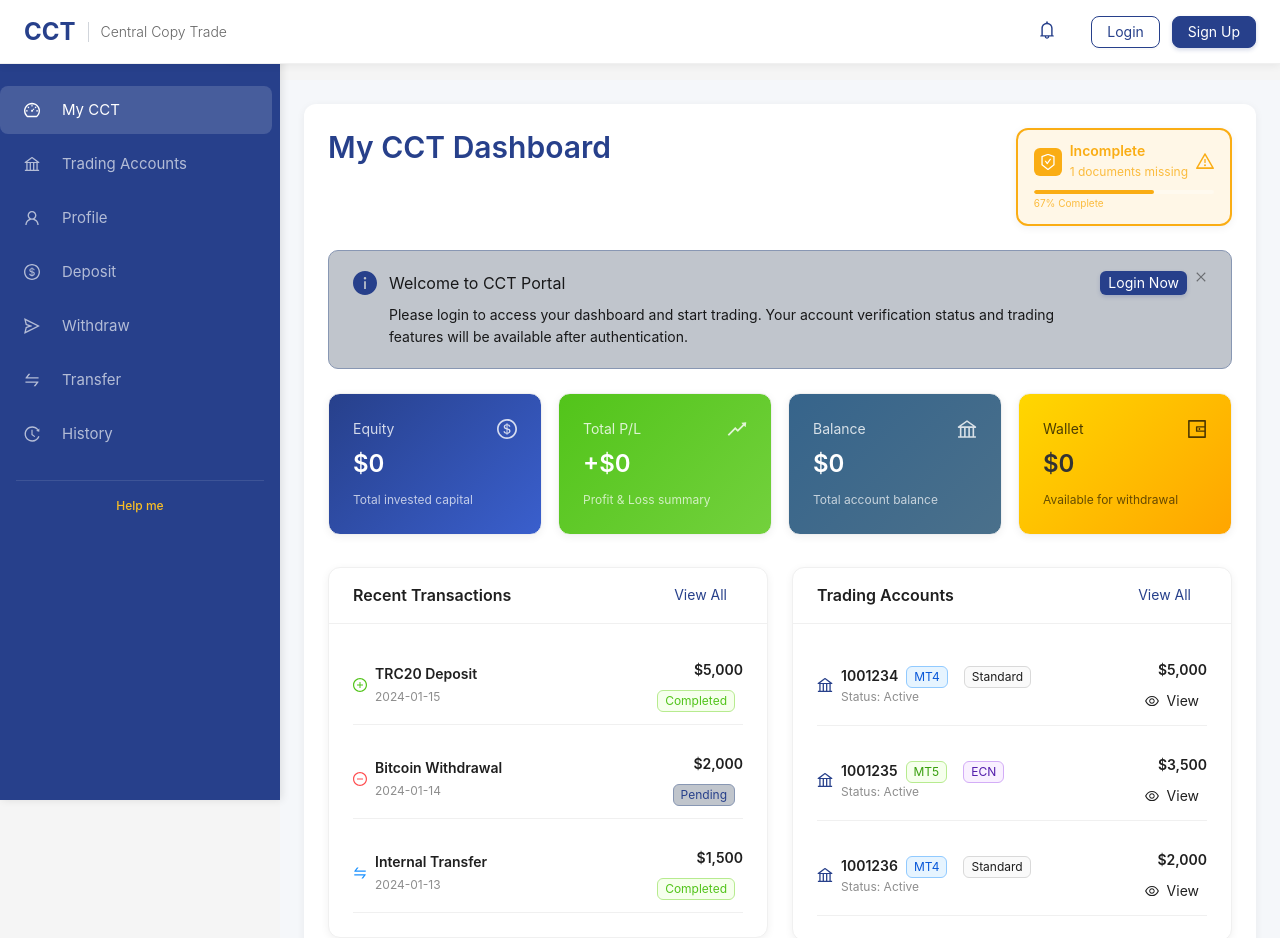
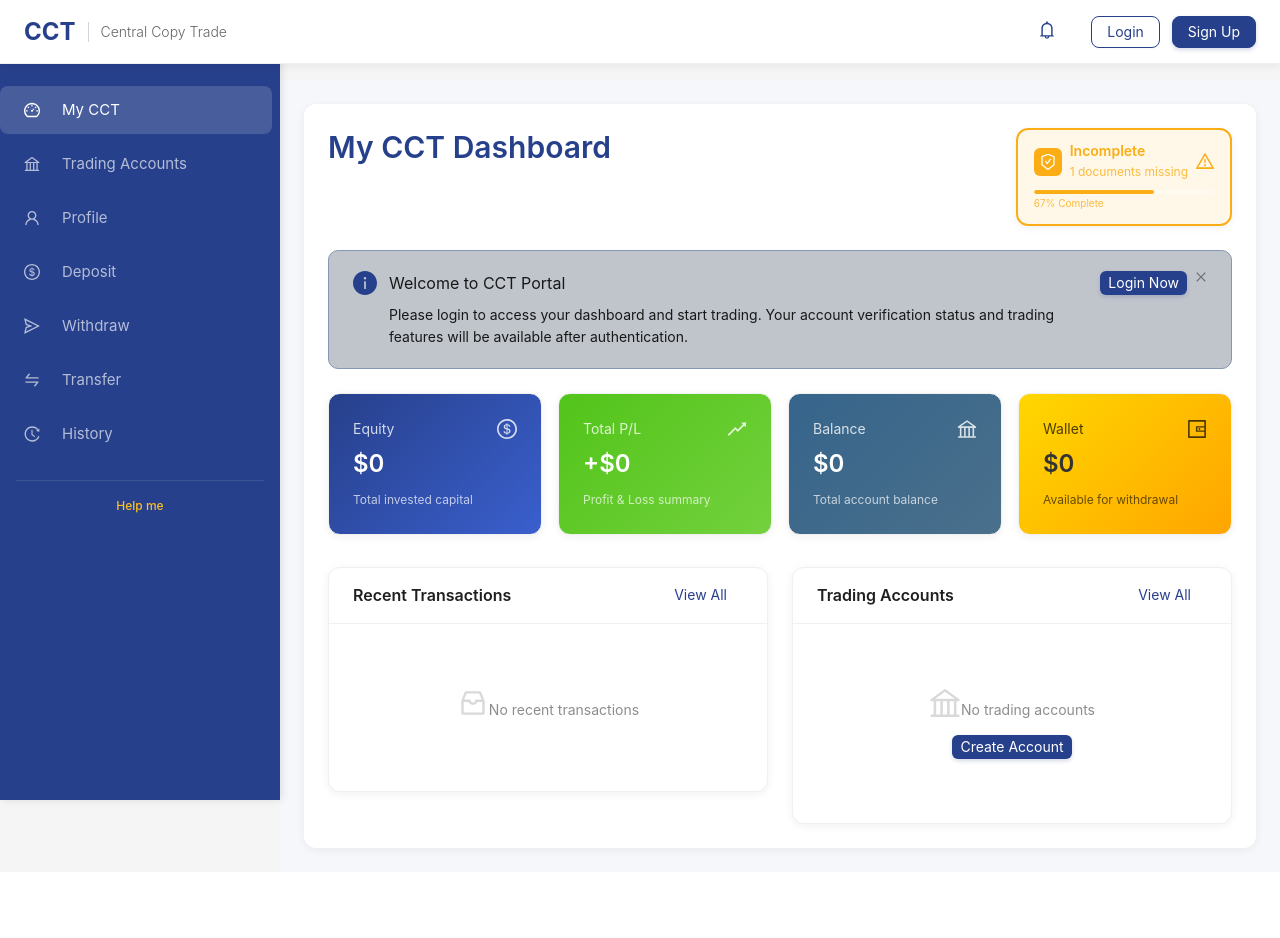
Before and after one commit to cliprs/cct-portal-frontend, a React (Create React App) app: page /dashboard in a window 1280 px wide. Shown: the top 938 px of the page. After the commit the page ends 872 px from the top, so only its background shows below. Built offline with nearby package versions, Linux system fonts and the light colour scheme.

Commit message:
refactor: Complete demo/mock cleanup - production ready

```diff
--- a/src/pages/Dashboard.tsx
+++ b/src/pages/Dashboard.tsx
@@ -1,5 +1,5 @@
-import React, { useEffect } from 'react';
-import { Card, Row, Col, Typography, Space, Tag, Button, Badge, Alert } from 'antd';
+import React, { useEffect, useState } from 'react';
+import { Card, Row, Col, Typography, Space, Tag, Button, Badge, Alert, Empty, Spin } from 'antd';
 import {
   DollarOutlined,
   RiseOutlined,
@@ -14,13 +14,33 @@ import {
   ClockCircleOutlined,
   ExclamationCircleOutlined,
   WarningOutlined,
+  InboxOutlined,
 } from '@ant-design/icons';
 import { useNavigate } from 'react-router-dom';
 import { useAppSelector, useAppDispatch } from '../store';
 import { setSummary } from '../store/slices/kycSlice';
 import kycApiService from '../services/kycApi';
+import { apiService } from '../services/api';
 
 const { Title, Text } = Typography;
+
+interface Transaction {
+  id: string;
+  type: string;
+  amount: number;
+  status: string;
+  date: string;
+  description: string;
+}
+
+interface TradingAccount {
+  id: string;
+  accountNumber: string;
+  platform: string;
+  balance: number;
+  type: string;
+  status: string;
+}
 
 const Dashboard: React.FC = () => {
   const navigate = useNavigate();
@@ -29,84 +49,109 @@ const Dashboard: React.FC = () => {
   const { summary: kycSummary } = useAppSelector((state) => state.kyc);
   const { token, user } = useAppSelector((state) => state.auth);
 
-  // 🔧 Load real user data instead of mock data
+  // Real data state
+  const [recentTransactions, setRecentTransactions] = useState<Transaction[]>([]);
+  const [tradingAccounts, setTradingAccounts] = useState<TradingAccount[]>([]);
+  const [dataLoading, setDataLoading] = useState(false);
+  const [dataError, setDataError] = useState<string | null>(null);
+
+  // Load real user data
   useEffect(() => {
-    // Load real KYC data if authenticated
     if (token) {
-      loadKycData();
+      loadRealData();
     }
   }, [dispatch, token]);
 
-  const loadKycData = async () => {
+  const loadRealData = async () => {
+    setDataLoading(true);
+    setDataError(null);
+
     try {
-      const summary = await kycApiService.getKycSummary();
-      dispatch(setSummary(summary));
+      // Load KYC data
+      const kycSummary = await kycApiService.getKycSummary();
+      dispatch(setSummary(kycSummary));
+
+      // Load recent transactions
+      await loadRecentTransactions();
+
+      // Load trading accounts
+      await loadTradingAccounts();
     } catch (error) {
-      console.error('Failed to load KYC summary:', error);
-      // Don't show error message, just continue with default data
+      console.error('Failed to load dashboard data:', error);
+      setDataError('Failed to load some dashboard data');
+    } finally {
+      setDataLoading(false);
     }
   };
 
-  // Mock data for recent transactions - TODO: Replace with real API
-  const recentTransactions = [
-    {
-      id: '1',
-      type: 'deposit',
-      amount: 5000,
-      status: 'completed',
-      date: '2024-01-15',
-      description: 'TRC20 Deposit',
-    },
-    {
-      id: '2',
-      type: 'withdraw',
-      amount: 2000,
-      status: 'pending',
-      date: '2024-01-14',
-      description: 'Bitcoin Withdrawal',
-    },
-    {
-      id: '3',
-      type: 'transfer',
-      amount: 1500,
-      status: 'completed',
-      date: '2024-01-13',
-      description: 'Internal Transfer',
-    },
-  ];
+  const loadRecentTransactions = async () => {
+    try {
+      const response = await apiService.get('/transactions/history?limit=5&sortBy=createdAt&sortOrder=desc');
 
-  // Mock data for trading accounts - TODO: Replace with real API
-  const tradingAccounts = [
-    {
-      id: '1',
-      accountNumber: '1001234',
-      platform: 'MT4',
-      balance: 5000,
-      type: 'Standard',
-      status: 'active',
-    },
-    {
-      id: '2',
-      accountNumber: '1001235',
-      platform: 'MT5',
-      balance: 3500,
-      type: 'ECN',
-      status: 'active',
-    },
-    {
-      id: '3',
-      accountNumber: '1001236',
-      platform: 'MT4',
-      balance: 2000,
-      type: 'Standard',
-      status: 'active',
-    },
-  ];
+      if (response.success && response.data) {
+        // Ensure data is an array
+        const transactionData = Array.isArray(response.data) ? response.data : [];
+
+        // Transform backend data to frontend format
+        const transactions = transactionData.map((tx: any) => ({
+          id: tx.id,
+          type: tx.type?.toLowerCase() || 'unknown',
+          amount: Math.abs(tx.amount || 0),
+          status: tx.status?.toLowerCase() || 'unknown',
+          date: tx.createdAt || tx.date || new Date().toISOString().split('T')[0],
+          description: tx.description || `${tx.type} transaction`,
+        }));
+
+        setRecentTransactions(transactions);
+      }
+    } catch (error) {
+      console.error('Failed to load recent transactions:', error);
+      // Keep empty array for no transactions
+      setRecentTransactions([]);
+    }
+  };
+
+  const loadTradingAccounts = async () => {
+    try {
+      const response = await apiService.get('/accounts?limit=5&sortBy=createdAt&sortOrder=desc');
+
+      if (response.success && response.data) {
+        // Handle both direct array and nested data structure with proper typing
+        let accountsData: any[] = [];
+
+        if (Array.isArray(response.data)) {
+          accountsData = response.data;
+        } else if (response.data && typeof response.data === 'object') {
+          // Type assertion for nested object with accounts property
+          const dataWithAccounts = response.data as { accounts?: any[] };
+          if (Array.isArray(dataWithAccounts.accounts)) {
+            accountsData = dataWithAccounts.accounts;
+          }
+        }
+
+        const accounts = accountsData.map((acc: any) => ({
+          id: acc.id,
+          accountNumber: acc.accountNumber || acc.login || `ACC-${acc.id}`,
+          platform: acc.platform || 'MT4',
+          balance: acc.balance || 0,
+          type: acc.accountType || acc.type || 'Standard',
+          status: acc.status || 'active',
+        }));
+
+        setTradingAccounts(accounts);
+      }
+    } catch (error) {
+      console.error('Failed to load trading accounts:', error);
+      // Keep empty array for no accounts
+      setTradingAccounts([]);
+    }
+  };
 
   const getTransactionIcon = (type: string) => {
-    switch (type) {
+    switch (type.toLowerCase()) {
       case 'deposit':
         return <PlusCircleOutlined style={{ color: '#52c41a' }} />;
+      case 'withdrawal':
       case 'withdraw':
         return <MinusCircleOutlined style={{ color: '#ff4d4f' }} />;
       case 'transfer':
@@ -120,9 +165,12 @@ const Dashboard: React.FC = () => {
     const statusConfig = {
       completed: { color: 'success', text: 'Completed' },
       pending: { color: 'processing', text: 'Pending' },
+      processing: { color: 'processing', text: 'Processing' },
       rejected: { color: 'error', text: 'Rejected' },
+      failed: { color: 'error', text: 'Failed' },
+      cancelled: { color: 'default', text: 'Cancelled' },
     };
-    const config = statusConfig[status as keyof typeof statusConfig] || { color: 'default', text: status };
+    const config = statusConfig[status.toLowerCase() as keyof typeof statusConfig] || { color: 'default', text: status };
     return <Tag color={config.color}>{config.text}</Tag>;
   };
 
@@ -204,10 +252,138 @@ const Dashboard: React.FC = () => {
     }
   };
 
-  // 🔧 Get user display name
+  // Get user display name
   const getUserDisplayName = () => {
     if (!user) return 'Guest User';
     return `${user.firstName || ''} ${user.lastName || ''}`.trim() || user.email || 'User';
+  };
+
+  const renderRecentTransactions = () => {
+    if (dataLoading) {
+      return (
+        <div style={{ textAlign: 'center', padding: '40px' }}>
+          <Spin size="large" />
+        </div>
+      );
+    }
+
+    if (recentTransactions.length === 0) {
+      return (
+        <div style={{ textAlign: 'center', padding: '40px' }}>
+          <InboxOutlined style={{ fontSize: '32px', color: '#d9d9d9', marginBottom: 8 }} />
+          <Text type="secondary">No recent transactions</Text>
+        </div>
+      );
+    }
+
+    return (
+      <Space direction="vertical" size="middle" style={{ width: '100%' }}>
+        {recentTransactions.map((transaction) => (
+          <div
+            key={transaction.id}
+            style={{
+              display: 'flex',
+              justifyContent: 'space-between',
+              alignItems: 'center',
+              padding: '12px 0',
+              borderBottom: '1px solid #f0f0f0',
+            }}
+          >
+            <Space>
+              {getTransactionIcon(transaction.type)}
+              <div>
+                <Text strong style={{ display: 'block', fontSize: '14px' }}>
+                  {transaction.description}
+                </Text>
+                <Text type="secondary" style={{ fontSize: '12px' }}>
+                  {transaction.date}
+                </Text>
+              </div>
+            </Space>
+            <Space direction="vertical" align="end" size="small">
+              <Text strong style={{ fontSize: '14px' }}>
+                ${transaction.amount.toLocaleString()}
+              </Text>
+              {getStatusTag(transaction.status)}
+            </Space>
+          </div>
+        ))}
+      </Space>
+    );
+  };
+
+  const renderTradingAccounts = () => {
+    if (dataLoading) {
+      return (
+        <div style={{ textAlign: 'center', padding: '40px' }}>
+          <Spin size="large" />
+        </div>
+      );
+    }
+
+    if (tradingAccounts.length === 0) {
+      return (
+        <div style={{ textAlign: 'center', padding: '40px' }}>
+          <BankOutlined style={{ fontSize: '32px', color: '#d9d9d9', marginBottom: 8 }} />
+          <Text type="secondary">No trading accounts</Text>
+          <br />
+          <Button
+            type="primary"
+            size="small"
+            onClick={() => navigate('/accounts')}
+            style={{ marginTop: 8 }}
+          >
+            Create Account
+          </Button>
+        </div>
+      );
+    }
+
+    return (
+      <Space direction="vertical" size="middle" style={{ width: '100%' }}>
+        {tradingAccounts.map((account) => (
+          <div
+            key={account.id}
+            style={{
+              display: 'flex',
+              justifyContent: 'space-between',
+              alignItems: 'center',
+              padding: '12px 0',
+              borderBottom: '1px solid #f0f0f0',
+            }}
+          >
+            <Space>
+              <BankOutlined style={{ color: '#27408b', fontSize: '16px' }} />
+              <div>
+                <Space size="small">
+                  <Text strong style={{ fontSize: '14px' }}>
+                    {account.accountNumber}
+                  </Text>
+                  {getPlatformTag(account.platform)}
+                  {getAccountTypeTag(account.type)}
+                </Space>
+                <Text type="secondary" style={{ display: 'block', fontSize: '12px' }}>
+                  Status: {account.status}
+                </Text>
+              </div>
+            </Space>
+            <Space direction="vertical" align="end" size="small">
+              <Text strong style={{ fontSize: '14px' }}>
+                ${account.balance.toLocaleString()}
+              </Text>
+              <Button
+                type="text"
+                size="small"
+                icon={<EyeOutlined />}
+                onClick={() => navigate('/accounts')}
+              >
+                View
+              </Button>
+            </Space>
+          </div>
+        ))}
+      </Space>
+    );
   };
 
   return (
@@ -478,38 +654,7 @@ const Dashboard: React.FC = () => {
             variant="outlined"
             style={{ borderRadius: '12px' }}
           >
-            <Space direction="vertical" size="middle" style={{ width: '100%' }}>
-              {recentTransactions.map((transaction) => (
-                <div
-                  key={transaction.id}
-                  style={{
-                    display: 'flex',
-                    justifyContent: 'space-between',
-                    alignItems: 'center',
-                    padding: '12px 0',
-                    borderBottom: '1px solid #f0f0f0',
-                  }}
-                >
-                  <Space>
-                    {getTransactionIcon(transaction.type)}
-                    <div>
-                      <Text strong style={{ display: 'block', fontSize: '14px' }}>
-                        {transaction.description}
-                      </Text>
-                      <Text type="secondary" style={{ fontSize: '12px' }}>
-                        {transaction.date}
-                      </Text>
-                    </div>
-                  </Space>
-                  <Space direction="vertical" align="end" size="small">
-                    <Text strong style={{ fontSize: '14px' }}>
-                      ${transaction.amount.toLocaleString()}
-                    </Text>
-                    {getStatusTag(transaction.status)}
-                  </Space>
-                </div>
-              ))}
-            </Space>
+            {renderRecentTransactions()}
           </Card>
         </Col>
 
@@ -524,49 +669,7 @@ const Dashboard: React.FC = () => {
             variant="outlined"
             style={{ borderRadius: '12px' }}
           >
-            <Space direction="vertical" size="middle" style={{ width: '100%' }}>
-              {tradingAccounts.map((account) => (
-                <div
-                  key={account.id}
-                  style={{
-                    display: 'flex',
-                    justifyContent: 'space-between',
-                    alignItems: 'center',
-                    padding: '12px 0',
-                    borderBottom: '1px solid #f0f0f0',
-                  }}
-                >
-                  <Space>
-                    <BankOutlined style={{ color: '#27408b', fontSize: '16px' }} />
-                    <div>
-                      <Space size="small">
-                        <Text strong style={{ fontSize: '14px' }}>
-                          {account.accountNumber}
-                        </Text>
-                        {getPlatformTag(account.platform)}
-                        {getAccountTypeTag(account.type)}
-                      </Space>
-                      <Text type="secondary" style={{ display: 'block', fontSize: '12px' }}>
-                        Status: Active
-                      </Text>
-                    </div>
-                  </Space>
-                  <Space direction="vertical" align="end" size="small">
-                    <Text strong style={{ fontSize: '14px' }}>
-                      ${account.balance.toLocaleString()}
-                    </Text>
-                    <Button
-                      type="text"
-                      size="small"
-                      icon={<EyeOutlined />}
-                      onClick={() => navigate('/accounts')}
-                    >
-                      View
-                    </Button>
-                  </Space>
-                </div>
-              ))}
-            </Space>
+            {renderTradingAccounts()}
           </Card>
         </Col>
       </Row>
```
Also changed, not shown: src/pages/Login.tsx (+9 -25 lines), src/pages/Register.tsx (+11 -28 lines), src/store/slices/authSlice.ts (+41 -2 lines).
